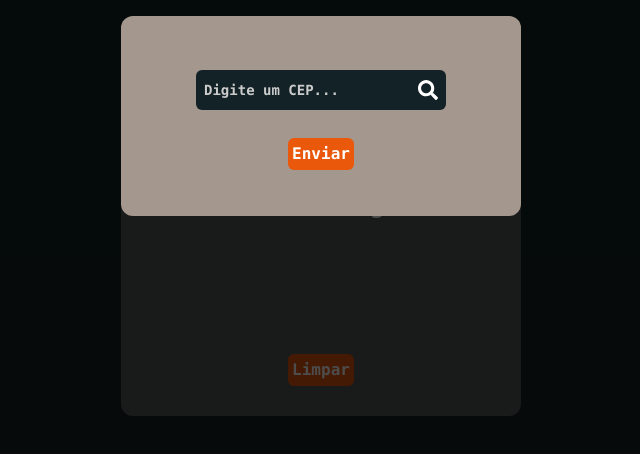
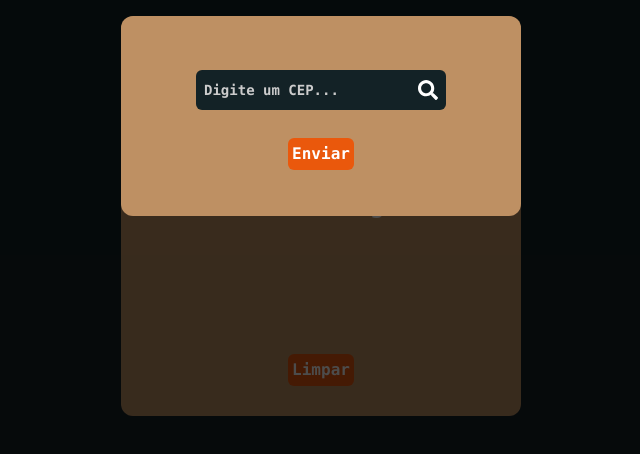
Before and after one commit to Igorwalace/buscador-cep, a Next.js app: page / in a window 1280 px wide. Both pictures are taken after a click on the button "Buscar novo CEP". Shown: the top 454 px of the page, without its empty margins (319-959 px from the left). Built offline with nearby package versions, Linux system fonts and the light colour scheme.

Commit message:
Atualizar background do CONTAINER A e N

```diff
--- a/src/app/pages/Home.jsx
+++ b/src/app/pages/Home.jsx
@@ -45,7 +45,7 @@ const Home = () => {
         <main className="flex justify-center items-center text-white font-mono font-extrabold ">
             <div
                 id="container"
-                className="bg-[#525b56] min-h-[400px] min-w-[400px] rounded-xl flex items-center justify-around m-4 p-3 flex-col"
+                className="bg-[#BE9063] min-h-[400px] min-w-[400px] rounded-xl flex items-center justify-around m-4 p-3 flex-col"
             >
                 <h1
                     id="h1-title"
@@ -102,7 +102,7 @@ const Home = () => {
                 <div className="fixed top-0 left-0 right-0 bottom-0 bg-[rgb(0,0,0,0.7)] text-center">
                     <div
                         id="container-modal"
-                        className="min-h-[200px] min-w-[400px] bg-[#a4978e] m-4 rounded-xl inline-block relative"
+                        className="min-h-[200px] min-w-[400px] bg-[#BE9063] m-4 rounded-xl inline-block relative"
                     >
                         <form
                             onSubmit={handleSendForm}
```
